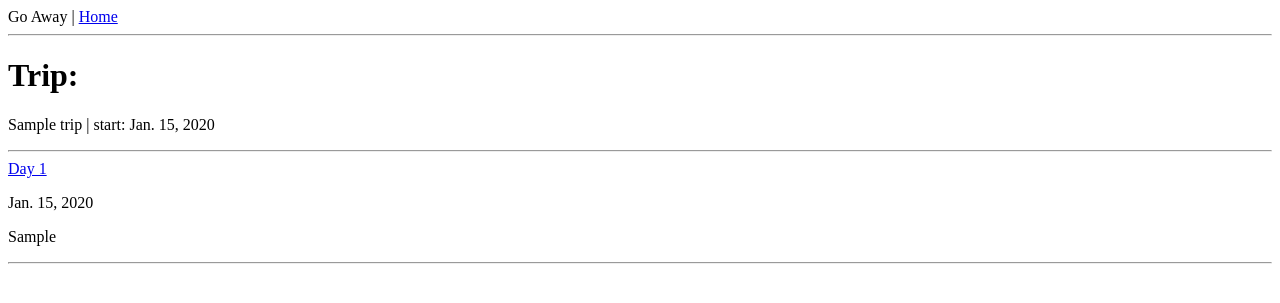
After one commit to EricCSheppard/GoAway, a Django app: page /trips/1/ in a window 1280 px wide. The commit adds this page. Shown: the top 303 px of the page. Run offline with Django 4.2, Linux system fonts and the light colour scheme; tables that the repository leaves empty hold one stand-in row (values such as "Sample post").

Commit message:
adds ability to populate many days when creating a trip

```diff
--- a/main_app/models.py
+++ b/main_app/models.py
@@ -1,4 +1,5 @@
 from django.db import models
+from django.urls import reverse
 from django.contrib.auth.models import User
 from datetime import date
 
@@ -33,27 +34,41 @@ class Activity(models.Model):
 
 class Trip(models.Model):
     name = models.CharField(max_length=50)
-    days = models.IntegerField()
     start = models.DateField()
     user = models.ForeignKey(User, on_delete=models.CASCADE)
 
     def __str__(self):
         return f'Trip to {self.name} on {self.start}'
 
+    def get_absolute_url(self):
+        return reverse('days_create', kwargs={'trip_id': self.id})
+
 class Day(models.Model):
     number = models.IntegerField()
-    date = models.DateField()
-    city = models.CharField(max_length=50)
-    state = models.CharField(max_length=50)
-    country = models.CharField(max_length=50)
+    date = models.DateField(default='')
+    city = models.CharField(max_length=50, default='')
+    state = models.CharField(max_length=50, default='')
+    country = models.CharField(max_length=50, default='')
     transport = models.CharField(
         max_length=1,
         choices = TRANSPORT,
-        default = TRANSPORT[2][1]
+        default = TRANSPORT[2][0]
     )
-    lodging = models.CharField(max_length=50)
-    activities = models.ManyToManyField(Activity)
+    lodging = models.CharField(max_length=50, default='')
+    activities = models.ManyToManyField(Activity, blank=True)
     trip = models.ForeignKey(Trip, on_delete=models.CASCADE)
 
     def __str__(self):
         return f'Day {self.number} of {self.trip}'
+
+    def as_dict(self):
+        return {
+            'number' : self.number,
+            'date' : self.date,
+            'city' : self.city,
+            'state' : self.state,
+            'country' : self.country,
+            'transport' : self.transport,
+            'lodging' : self.lodging,
+            'trip' : self.trip.id
+        }
--- a/main_app/templates/base.html
+++ b/main_app/templates/base.html
@@ -9,14 +9,15 @@
 </head>
 <body>
     <header>
-        header yo
+        <span> Go Away | <a href="{% url 'home' %}">Home</a></span>
+        <hr>
     </header>
     <main class="">
         {% block content %}
         {% endblock %}
     </main>
     <footer class="">
-    <div class="right">Footer</div>
+    <div class=""></div>
     </footer>
 </body>
 </html>
--- a/main_app/templates/home.html
+++ b/main_app/templates/home.html
@@ -1,4 +1,7 @@
 {% extends 'base.html' %}
 {% block content %}
-    <h1>Hello World</h1>
+    <a href="{% url 'trip_index' %}">View My Trips</a>
+    <br/>
+    <a href="{% url 'trip_create' %}">Add a Trip</a>
+
 {% endblock %}
--- /dev/null
+++ b/main_app/templates/trips/detail.html
@@ -0,0 +1,16 @@
+{% extends 'base.html' %}
+{% block content %}
+    <h1>Trip:</h1>
+        <p>{{ trip.name }} | start: {{ trip.start }}</p>
+        <hr>
+        {% for day in trip.day_set.all %}
+            <a href="{% url 'day_detail' day.id %}"> Day {{ day.number }}</a>
+            <p>{{ day.date }}</p>
+            <p>{{ day.city }}</p>
+            <!-- {% for activity in day.activities.all %}
+                <p>{{activity.name}}</p>
+            {% endfor %} -->
+            <hr>
+        {% endfor%}
+
+{% endblock %}
--- a/main_app/urls.py
+++ b/main_app/urls.py
@@ -3,4 +3,11 @@ from . import views
 
 urlpatterns = [
     path('', views.home, name='home'),
+    path('trips/', views.trip_index, name='trip_index'),
+    path('trips/create/', views.TripCreate.as_view(), name='trip_create'),
+    path('trips/<int:trip_id>/', views.trip_detail, name='trip_detail'),
+    path('days/<int:day_id>/', views.day_detail, name='day_detail'),
+    path('days/create/<int:trip_id>', views.days_create, name='days_create'),
+    path('days/populate/<int:trip_id>', views.days_populate, name='days_populate' )
+
 ]
--- a/main_app/views.py
+++ b/main_app/views.py
@@ -1,6 +1,51 @@
-from django.shortcuts import render
+from django.shortcuts import render, redirect
+from .models import Trip, Day, Activity
+from django.views.generic.edit import CreateView
+from .forms import DayForm
+from datetime import timedelta
 
 # Create your views here.
 
 def home(request):
     return render(request, 'home.html')
+
+def trip_index(request):
+    trips  = Trip.objects.filter(user=request.user)
+    return render(request, 'trips/index.html', {'trips': trips})
+
+def trip_detail(request, trip_id):
+    trip = Trip.objects.get(id=trip_id)
+    return render(request, 'trips/detail.html', { 'trip': trip})
+
+class TripCreate(CreateView):
+    model = Trip
+    fields = ['name', 'start']
+
+    def form_valid(self, form):
+        form.instance.user = self.request.user
+        return super().form_valid(form)
+
+def day_detail(request, day_id):
+    day = Day.objects.get(id=day_id)
+    return render(request, 'days/detail.html', { 'day': day})
+
+def days_create(request, trip_id):
+    trip = Trip.objects.get(id=trip_id)
+    return render(request, 'days/create.html', {'trip': trip})
+
+def days_populate(request, trip_id):
+    trip = Trip.objects.get(id=trip_id)
+    # print('This is the trip: ', trip)
+    day_num = int(request.POST['day_num'])
+    # print('THIS IS THE NUMBER:', day_num)
+    for i in range(day_num):
+        day = DayForm()
+        new_day = day.save(commit=False)
+        new_day.number = (i + 1)
+        new_day.date = trip.start
+        if i > 0:
+            new_day.date += timedelta(days=i)
+        new_day.trip_id = trip_id
+        print('THIS IS THE DAY: ', new_day.as_dict())
+        new_day.save()
+    return redirect('trip_detail', trip_id=trip_id)
```
Also changed, not shown: main_app/forms.py (added, +7 -0 lines), main_app/templates/days/create.html (added, +10 -0 lines), main_app/templates/days/detail.html (added, +13 -0 lines), main_app/templates/main_app/trip_form.html (added, +12 -0 lines), main_app/templates/trips/index.html (added, +11 -0 lines), main_app/migrations/0003_remove_trip_days_alter_day_activities.py (added).
